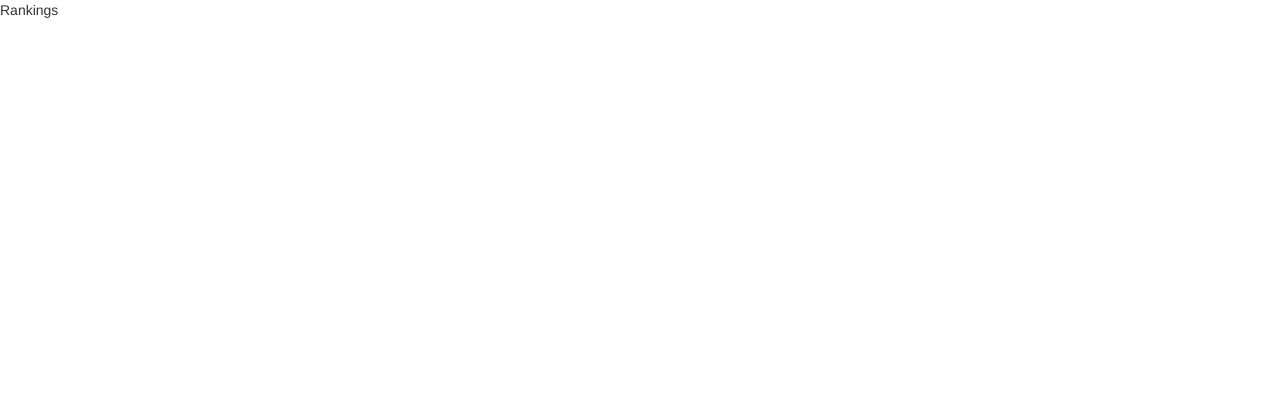
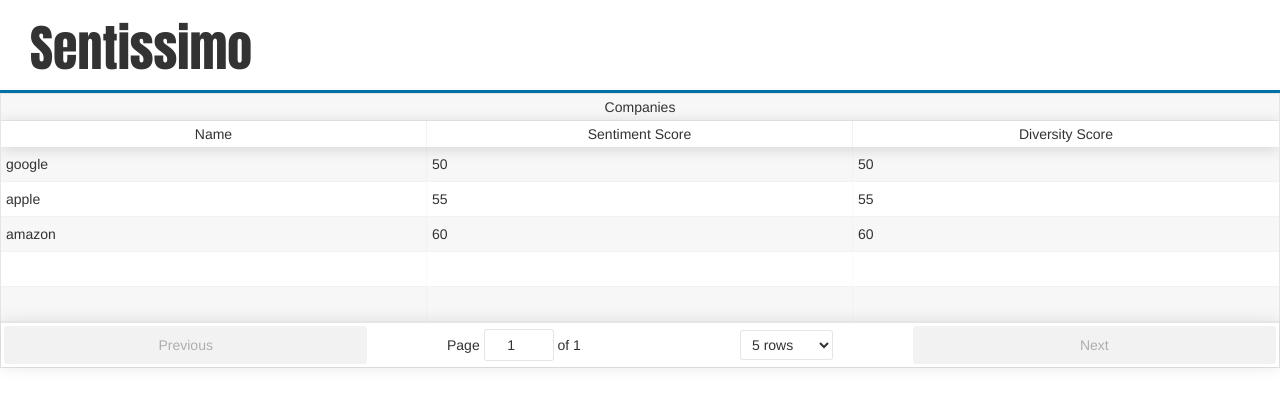
Before and after one commit to kylegwalsh/Sentiment-Analysis, a React (Create React App) app in the folder client/: page /rankings in a window 1280 px wide. Shown: the top 406 px of the page. Built offline with nearby package versions, Linux system fonts and the light colour scheme.

Commit message:
added table and routing to company page

```diff
--- a/client/src/actions/types.js
+++ b/client/src/actions/types.js
@@ -1,2 +1,5 @@
 export const UPDATE_FILTERS = 'update_filters';
 export const CLEAR_FILTERS = 'clear_filters';
+
+export const COMPANIES_LOADING = 'companies_loading';
+export const COMPANIES_SUCCESS = 'companies_success';
--- a/client/src/components/Header.js
+++ b/client/src/components/Header.js
@@ -22,12 +22,14 @@ class _Header extends Component {
                 {this.props.company}
               </h1>
             </div>
+            {!this.props.noFilter &&
             <div className="col-md-offset-1 col-md-2 col-sm-3">
               <div className="filter-btn">
                 <a className="btn btn-primary full-width" onClick={() => $('.filter-area').slideToggle()}>Filter</a>
                 <a className="clear-filters-btn btn-red" onClick={(e) => this.clearFilters(e)}><i className="fa fa-close"></i></a>
               </div>
             </div>
+            }
           </div>
         </div>
         <FilterArea/>
--- a/client/src/pages/Rankings.js
+++ b/client/src/pages/Rankings.js
@@ -1,11 +1,59 @@
 import React, { Component } from 'react';
+import { Redirect } from 'react-router-dom';
+import { Header } from '../components';
+import ReactTable from 'react-table';
+import 'react-table/react-table.css';
+import { connect } from "react-redux";
+import * as actions from "../actions";
 
-export class Rankings extends Component {
+class _Rankings extends Component {
   render() {
     return (
       <div>
-        Rankings
+        <Header noFilter company={'Sentissimo'} />
+        <div>
+
+        </div>
+        <ReactTable
+          getTdProps={(state, rowInfo, column, instance) => {
+            return {
+              onClick: () => {
+                this.props.history.push(`/companies/${rowInfo.original.name}`);
+              }
+            }
+          }}
+          data={this.props.companies}
+          columns={[
+            {
+              Header: 'Companies',
+              columns: [
+                {
+                  Header: 'Name',
+                  accessor: 'name'
+                },
+                {
+                  Header: 'Sentiment Score',
+                  accessor: 'sentiment'
+                },
+                {
+                  Header: 'Diversity Score',
+                  accessor: 'diversity'
+                }
+              ]
+            }
+          ]}
+          defaultPageSize={5}
+          className='-striped -highlight'
+        />
       </div>
     );
   }
 }
+
+const mapStateToProps = (state) => {
+  return {
+    companies: state.companies.information
+  };
+};
+
+export const Rankings = connect(mapStateToProps, actions)(_Rankings);
--- /dev/null
+++ b/client/src/reducers/CompaniesReducer.js
@@ -0,0 +1,44 @@
+import {
+  COMPANIES_LOADING,
+  COMPANIES_SUCCESS,
+} from '../actions/types';
+
+const INITIAL_STATE = {
+  information: [
+    {
+      name: 'google',
+      sentiment: 50,
+      diversity: 50,
+    },
+    {
+      name: 'apple',
+      sentiment: 55,
+      diversity: 55,
+    },
+    {
+      name: 'amazon',
+      sentiment: 60,
+      diversity: 60,
+    }
+  ],
+  loading: false
+};
+
+export default function (state = INITIAL_STATE, action) {
+  switch (action.type) {
+    case COMPANIES_SUCCESS:
+      return {
+        ...state,
+        loading: false,
+        companies: action.payload
+      };
+    case COMPANIES_LOADING:
+      return {
+        ...state,
+        loading: true,
+        companies: []
+      };
+  }
+
+  return state;
+}
--- a/client/src/reducers/index.js
+++ b/client/src/reducers/index.js
@@ -1,8 +1,10 @@
 import { combineReducers } from 'redux';
 import filterReducer from './filter_reducer';
+import CompaniesReducer from './CompaniesReducer';
 
 const rootReducer = combineReducers({
-  filters: filterReducer
+  filters: filterReducer,
+  companies: CompaniesReducer
 });
 
 export default rootReducer;
--- a/package.json
+++ b/package.json
@@ -9,8 +9,10 @@
   "dependencies": {
     "express": "^4.16.2",
     "jquery": "^3.3.1",
+    "nodemon": "^1.17.1",
     "react-redux": "^5.0.7",
     "react-router-dom": "^4.2.2",
+    "react-table": "^6.8.0",
     "redux": "^3.7.2"
   },
   "devDependencies": {
```
Also changed, not shown: 1 other file (tests, documents, lock files or other folders).
